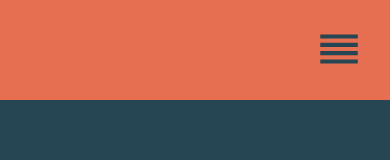
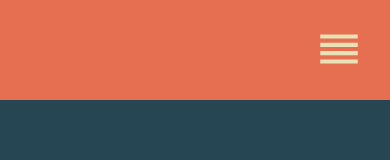
Before and after one commit to miz092/miz092.github.io, a React (Vite) app: page / in a window 390 px wide. Shown: the top 160 px of the page. Built offline with nearby package versions, Linux system fonts and the light colour scheme.

Commit message:
fix disappearing hamburger element while on phone

```diff
--- a/src/pagecomponents/navbar/Navbar.css
+++ b/src/pagecomponents/navbar/Navbar.css
@@ -28,13 +28,13 @@
 }
 .portfolio__navbar_toggleButton svg {
   font-size: 50px;
-  fill: var(--secondary-bg);
+  fill: var(--secondary-text);
 }
 .portfolio__navbar_toggleButton button {
   margin-right: 20px;
   background-color: transparent;
   border: none;
-  color: white;
+  color: var(--secondary-text);
   cursor: pointer;
 }
 
@@ -53,7 +53,7 @@
 }
 @media only screen and (max-width: 900px) {
   .portfolio__navbar a {
-    width: 70px;
+    margin: 1vh;
   }
 }
 
```
